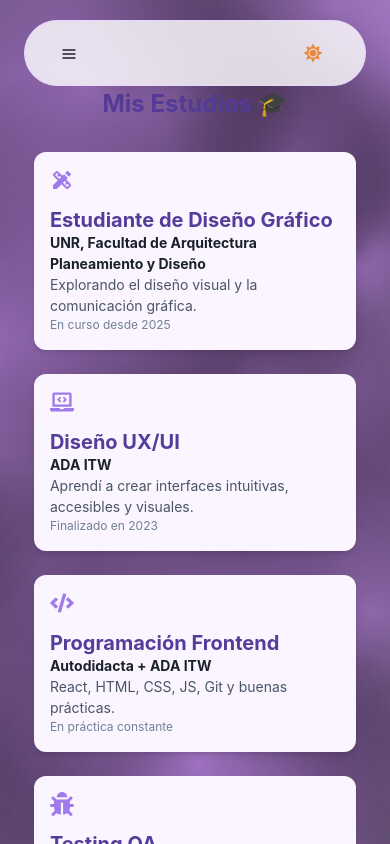
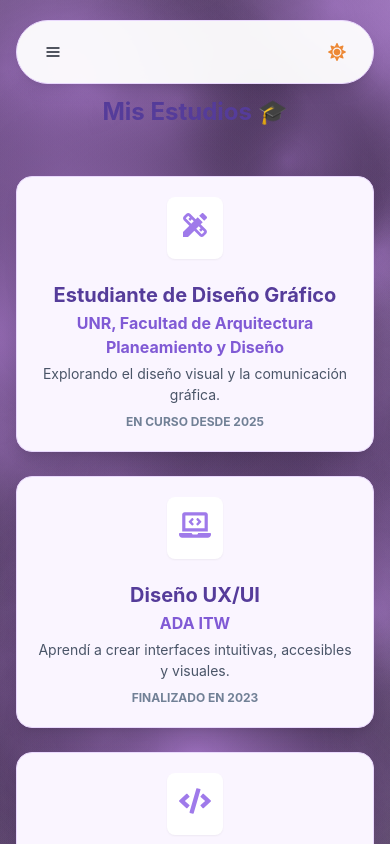
Before and after one commit to ValkiriaB/Portafolio2.0, a React (Vite) app: page /estudios in a window 390 px wide. Shown: the top 844 px of the page. Built offline with nearby package versions, Linux system fonts and the light colour scheme.

Commit message:
agrego funciones responsive

```diff
--- a/src/components/Diseños.jsx
+++ b/src/components/Diseños.jsx
@@ -19,6 +19,21 @@ import { motion } from 'framer-motion'
 import { FaFilePdf, FaVideo, FaImage, FaPalette, FaBezierCurve } from 'react-icons/fa'
 
 const MotionBox = motion(Box)
+
+// Configuración de la animación de entrada para toda la sección
+const containerVariants = {
+  hidden: { opacity: 0, y: 30 },
+  visible: {
+    opacity: 1,
+    y: 0,
+    transition: {
+      duration: 0.8,
+      ease: "easeOut",
+      when: "beforeChildren", // Espera a que el contenedor termine para animar los hijos
+      staggerChildren: 0.2    // Hace que las tarjetas aparezcan una tras otra
+    }
+  }
+}
 
 const designs = {
   canva: [
@@ -148,10 +163,9 @@ export default function Diseño() {
   const ProjectGrid = ({ items }) => (
     <SimpleGrid
       columns={{ base: 1, md: 2, lg: 3 }}
-      spacing={10}
+      spacing={{ base: 6, md: 8, lg: 10 }}
       mt={8}
       justifyItems="center"
-      alignItems="stretch"
     >
       {items.map((item) => {
         const btn = getButtonProps(item.type);
@@ -164,18 +178,32 @@ export default function Diseño() {
             overflow="hidden"
             whileHover={{ scale: 1.03 }}
             initial={{ opacity: 0, y: 20 }}
-            animate={{ opacity: 1, y: 0 }}
+            whileInView={{ opacity: 1, y: 0 }}
+            viewport={{ once: true }}
             display="flex"
             flexDirection="column"
-            h="100%" // Obliga a todas a medir lo mismo que la más alta
-            maxW="350px"
+            h="100%"
+            maxW={{ base: "100%", sm: "350px" }}
             w="100%"
           >
-            <Image src={item.image} alt={item.title} h="200px" w="100%" objectFit="cover" />
+            <Image
+              src={item.image}
+              alt={item.title}
+              h={{ base: "180px", md: "200px" }}
+              w="100%"
+              objectFit="cover"
+            />
 
-            <Box p={6} display="flex" flexDirection="column" flex="1" textAlign="center">
+            <Box p={{ base: 4, md: 6 }} display="flex" flexDirection="column" flex="1" textAlign="center">
               <Stack spacing={3} mb={6} flex="1">
-                <Heading size="md" color={textColor} minH="50px" display="flex" alignItems="center" justifyContent="center">
+                <Heading
+                  size="md"
+                  color={textColor}
+                  minH={{ base: "auto", md: "50px" }}
+                  display="flex"
+                  alignItems="center"
+                  justifyContent="center"
+                >
                   {item.title}
                 </Heading>
                 <Text fontSize="sm" color={descColor} noOfLines={3}>
@@ -193,7 +221,8 @@ export default function Diseño() {
                 rounded="full"
                 size="md"
                 width="full"
-                mt="auto" // Empuja el botón siempre al fondo
+                mt="auto"
+                _hover={{ bg: `${btn.color}.500`, color: 'white' }}
               >
                 {btn.label}
               </Button>
@@ -205,30 +234,64 @@ export default function Diseño() {
   );
 
   return (
-    <Box id="diseño" maxW="7xl" mx="auto" py={20} px={6}>
-      <Heading mb={10} textAlign="center" color={titleColor}>
-        Galería Creativa
+    <MotionBox
+      id="diseño"
+      maxW="7xl"
+      mx="auto"
+      py={{ base: 12, md: 20 }}
+      px={{ base: 4, md: 6 }}
+      scrollMarginTop="100px"
+      // Aplicamos la animación de entrada suave aquí
+      initial="hidden"
+      whileInView="visible"
+      viewport={{ once: true, amount: 0.1 }}
+      variants={containerVariants}
+    >
+      <Heading
+        mb={10}
+        textAlign="center"
+        color={titleColor}
+        fontSize={{ base: "2xl", md: "4xl" }}
+      >
+        Galería Creativa ✨
       </Heading>
 
       <Tabs variant="soft-rounded" colorScheme="purple" align="center">
-        <TabList bg={useColorModeValue('gray.100', 'gray.800')} p={1} rounded="full" maxW="fit-content">
-          <Tab rounded="full" fontWeight="bold" _selected={{ bg: 'purple.500', color: 'white' }}>
-            <Icon as={FaPalette} mr={2} /> Diseño en Canva
+        <TabList
+          bg={useColorModeValue('gray.100', 'gray.800')}
+          p={1}
+          rounded="full"
+          maxW="fit-content"
+          display="flex"
+          flexWrap={{ base: "wrap", md: "nowrap" }}
+        >
+          <Tab
+            rounded="full"
+            fontWeight="bold"
+            fontSize={{ base: "xs", sm: "sm", md: "md" }}
+            _selected={{ bg: 'purple.500', color: 'white' }}
+          >
+            <Icon as={FaPalette} mr={{ base: 1, md: 2 }} /> Canva
           </Tab>
-          <Tab rounded="full" fontWeight="bold" _selected={{ bg: 'purple.500', color: 'white' }}>
-            <Icon as={FaBezierCurve} mr={2} /> Ilustraciones
+          <Tab
+            rounded="full"
+            fontWeight="bold"
+            fontSize={{ base: "xs", sm: "sm", md: "md" }}
+            _selected={{ bg: 'purple.500', color: 'white' }}
+          >
+            <Icon as={FaBezierCurve} mr={{ base: 1, md: 2 }} /> Ilustraciones
           </Tab>
         </TabList>
 
-        <TabPanels px={0}>
-          <TabPanel>
+        <TabPanels>
+          <TabPanel px={0}>
             <ProjectGrid items={designs.canva} />
           </TabPanel>
-          <TabPanel>
+          <TabPanel px={0}>
             <ProjectGrid items={designs.ilustraciones} />
           </TabPanel>
         </TabPanels>
       </Tabs>
-    </Box>
+    </MotionBox>
   )
 }
--- a/src/components/Estudios.jsx
+++ b/src/components/Estudios.jsx
@@ -5,11 +5,13 @@ import {
   VStack,
   Stack,
   Icon,
-  useColorModeValue
+  useColorModeValue,
 } from '@chakra-ui/react'
 import { FaLaptopCode, FaCode, FaBug } from 'react-icons/fa'
 import { motion } from 'framer-motion'
 import { MdDesignServices } from 'react-icons/md'
+
+const MotionBox = motion(Box)
 
 const estudios = [
   {
@@ -42,52 +44,67 @@ const estudios = [
   },
 ]
 
-const MotionBox = motion(Box)
-
-export default function Estudios() {
-  const bg = useColorModeValue('purple.50', 'purple.900')
+export default function About() {
+  const bgCard = useColorModeValue('purple.50', 'purple.900')
   const headingColor = useColorModeValue('purple.700', 'purple.200')
-  const tituloColor = useColorModeValue('purple.700', 'purple.200')
-  const descripcionColor = useColorModeValue('gray.600', 'gray.300')
-  const fechaColor = useColorModeValue('gray.500', 'gray.400')
+  const textColor = useColorModeValue('gray.600', 'gray.300')
 
   return (
-    <Box px={{ base: 4, md: 6 }} py={{ base: 8, md: 14 }}>
+    <Box maxW="1200px" mx="auto">
+
+      {/* SECCIÓN ESTUDIOS */}
+      <Box
+        id="estudios"
+        scrollMarginTop="100px"
+        px={{ base: 4, md: 6 }}
+        py={{ base: 10, md: 20 }}
+      >
         <Heading
-        mb={8}
+          mb={12}
           textAlign="center"
           color={headingColor}
-        fontSize={{ base: '2xl', md: '3xl' }}
+          fontSize={{ base: '2xl', md: '4xl' }}
         >
           Mis Estudios 🎓
         </Heading>
 
-      <VStack spacing={6} align="center"> {/* centrado horizontal */}
+        <VStack spacing={6} align="center" w="100%">
           {estudios.map((item, index) => (
             <MotionBox
               key={index}
-            whileHover={{ scale: 1.03 }}
+              whileHover={{ scale: 1.02 }}
               initial={{ opacity: 0, x: -50 }}
               whileInView={{ opacity: 1, x: 0 }}
+              viewport={{ once: true }}
               transition={{ duration: 0.4, delay: index * 0.1 }}
-            bg={bg}
-            p={{ base: 4, md: 6 }}
-            rounded="xl"
-            shadow="md"
-            w={{ base: '90%', md: '1200px' }}
+              bg={bgCard}
+              p={{ base: 5, md: 8 }}
+              rounded="2xl"
+              shadow="lg"
+              w="100%"
+              border="1px solid"
+              borderColor={useColorModeValue('purple.100', 'whiteAlpha.100')}
             >
-            <Stack direction={{ base: 'column', md: 'row' }} spacing={4} align="flex-start">
-              <Icon as={item.icon} boxSize={{ base: 6, md: 8 }} color="purple.400" />
+              <Stack
+                direction={{ base: 'column', md: 'row' }}
+                spacing={6}
+                align={{ base: 'center', md: 'flex-start' }}
+                textAlign={{ base: 'center', md: 'left' }}
+              >
+                <Box p={3} bg={useColorModeValue('white', 'purple.800')} rounded="lg" shadow="sm">
+                  <Icon as={item.icon} boxSize={8} color="purple.400" />
+                </Box>
                 <Box>
-                <Heading size="md" color={tituloColor}>{item.titulo}</Heading>
-                <Text fontWeight="bold" fontSize={{ base: 'sm', md: 'md' }}>{item.institucion}</Text>
-                <Text fontSize={{ base: 'sm', md: 'md' }} color={descripcionColor}>{item.descripcion}</Text>
-                <Text fontSize="xs" color={fechaColor}>{item.fecha}</Text>
+                  <Heading size="md" mb={1} color={headingColor}>{item.titulo}</Heading>
+                  <Text fontWeight="bold" color="purple.500" mb={1}>{item.institucion}</Text>
+                  <Text fontSize="sm" color={textColor} mb={2}>{item.descripcion}</Text>
+                  <Text fontSize="xs" fontWeight="bold" color="gray.500">{item.fecha.toUpperCase()}</Text>
                 </Box>
               </Stack>
             </MotionBox>
           ))}
         </VStack>
       </Box>
+    </Box>
   )
 }
--- a/src/components/navbar.jsx
+++ b/src/components/navbar.jsx
@@ -1,4 +1,3 @@
-// src/components/Navbar.jsx
 import {
   Box,
   Flex,
@@ -8,7 +7,7 @@ import {
   useDisclosure,
   Stack,
   useColorModeValue,
-  useColorMode,
+  Collapse,
 } from '@chakra-ui/react'
 import { HamburgerIcon, CloseIcon } from '@chakra-ui/icons'
 import { Link as RouterLink } from 'react-router-dom'
@@ -23,7 +22,7 @@ const Links = [
   { label: 'Contacto', to: '/contacto' },
 ]
 
-const NavLink = ({ to, children }) => {
+const NavLink = ({ to, children, onClick }) => {
   const color = useColorModeValue('purple.800', 'purple.300')
   const hoverBg = useColorModeValue('rgba(190, 113, 248, 0.2)', 'rgba(250, 181, 52, 0.15)')
 
@@ -31,13 +30,15 @@ const NavLink = ({ to, children }) => {
     <Link
       as={RouterLink}
       to={to}
-      px={4}
+      px={{ base: 4, lg: 5 }}
       py={2}
       rounded="full"
       color={color}
       fontWeight="medium"
-      fontSize={{ base: 'sm', md: 'md' }}
+      fontSize={{ base: 'sm', lg: 'md' }}
+      whiteSpace="nowrap" // <--- Evita que el texto se rompa o amontone
       _hover={{ textDecoration: 'none', bg: hoverBg }}
+      onClick={onClick}
     >
       {children}
     </Link>
@@ -45,79 +46,61 @@ const NavLink = ({ to, children }) => {
 }
 
 export default function Navbar() {
-  const { isOpen, onOpen, onClose } = useDisclosure()
-  const navBg = useColorModeValue('rgba(255, 255, 255, 0.8)', 'rgba(26, 32, 44, 0.8)')
+  const { isOpen, onToggle, onClose } = useDisclosure()
+  const navBg = useColorModeValue('rgba(255, 255, 255, 0.95)', 'rgba(26, 32, 44, 0.95)')
   const borderColor = useColorModeValue('purple.100', 'whiteAlpha.300')
 
   return (
-    <Box
-      position="fixed"
-      top={5} // Bajé un poquito más la barra (de 4 a 5)
-      left={0}
-      right={0}
-      width="100%"
-      zIndex={30}
-      px={6} // Más margen a los costados de la pantalla
-    >
-      <Box
-        maxW="1200px" // Aumenté un poco el ancho total
-        mx="auto"
-        bg={navBg}
-        backdropFilter="blur(12px)"
-        boxShadow="0 4px 30px rgba(0, 0, 0, 0.1)"
-        borderRadius="full"
-        border="1px solid"
-        borderColor={borderColor}
-      >
+    <Box position="fixed" top={5} left={0} right={0} width="100%" zIndex={30} px={4}>
+      <Box maxW="1200px" mx="auto">
         <Flex
-          h={16} // Volví a los 16 de altura para que el botón no toque los bordes arriba/abajo
+          h={16}
           alignItems="center"
           justifyContent="space-between"
-          px={{ base: 6, md: 10 }} // ¡Aquí está el truco! Más espacio a los costados internos
+          px={{ base: 4, md: 8 }}
+          bg={navBg}
+          backdropFilter="blur(10px)"
+          boxShadow="lg"
+          borderRadius="full"
+          border="1px solid"
+          borderColor={borderColor}
         >
           <IconButton
             size="md"
             icon={isOpen ? <CloseIcon /> : <HamburgerIcon />}
             aria-label="Toggle Menu"
-            display={{ md: 'none' }}
-            onClick={isOpen ? onClose : onOpen}
+            display={{ base: 'flex', md: 'none' }}
+            onClick={onToggle}
             variant="ghost"
+            borderRadius="12px"
           />
 
-          <HStack spacing={8} alignItems="center">
-            <Box
-              fontWeight="bold"
-              fontSize={{ base: 'md', md: 'xl' }}
-              color={useColorModeValue('purple.700', 'purple.300')}
-              letterSpacing="wide"
-            >
-            </Box>
-            <HStack as="nav" spacing={2} display={{ base: 'none', md: 'flex' }}>
-              {Links.map(({ label, to }) => (
-                <NavLink key={label} to={to}>
-                  {label}
-                </NavLink>
-              ))}
-            </HStack>
+          <HStack
+            as="nav"
+            spacing={{ md: 0, lg: 2 }}
+            display={{ base: 'none', md: 'flex' }}
+            flex="1"
+            justifyContent="center"
+          >
+            {Links.map(({ label, to }) => (
+              <NavLink key={label} to={to}>{label}</NavLink>
+            ))}
           </HStack>
 
-          {/* El botón de Dark Mode ahora tiene su propio espacio */}
-          <HStack spacing={4} pr={2}>
+          <Box ml={{ base: 0, md: 4 }}>
             <ColorModeSwitcher />
-          </HStack>
+          </Box>
         </Flex>
 
-        {isOpen && (
-          <Box pb={4} display={{ md: 'none' }} px={10}>
-            <Stack as="nav" spacing={2}>
+        <Collapse in={isOpen} animateOpacity>
+          <Box mt={2} p={6} bg={navBg} borderRadius="2xl" boxShadow="2xl" border="1px solid" borderColor={borderColor} display={{ md: 'none' }}>
+            <Stack as="nav" spacing={3} align="center">
               {Links.map(({ label, to }) => (
-                <NavLink key={label} to={to}>
-                  {label}
-                </NavLink>
+                <NavLink key={label} to={to} onClick={onClose}>{label}</NavLink>
               ))}
             </Stack>
           </Box>
-        )}
+        </Collapse>
       </Box>
     </Box>
   )
--- a/src/main.jsx
+++ b/src/main.jsx
@@ -2,11 +2,20 @@ import React from 'react'
 import ReactDOM from 'react-dom/client'
 import App from './App.jsx'
 import { ChakraProvider, ColorModeScript } from '@chakra-ui/react'
-import theme from '../src/components/theme.jsx'   // <-- importá el tema personalizado
+import theme from '../src/components/theme.jsx'
 
-ReactDOM.createRoot(document.getElementById('root')).render(
+// Guardamos el elemento root en una constante
+const rootElement = document.getElementById('root')
+
+// Evitamos el error #299 verificando si el root ya existe
+// Esto es especialmente útil si usas extensiones que inyectan scripts
+if (!window.reactRoot) {
+  window.reactRoot = ReactDOM.createRoot(rootElement)
+}
+
+window.reactRoot.render(
   <React.StrictMode>
-    {/* Esta línea ayuda a que el modo claro/oscuro se aplique correctamente desde el inicio */}
+    {/* ColorModeScript debe ir fuera de ChakraProvider para evitar saltos de color */}
     <ColorModeScript initialColorMode={theme.config.initialColorMode} />
     <ChakraProvider theme={theme}>
       <App />
```
Also changed, not shown: 1 other file (tests, documents, lock files or other folders). Lines whose indentation alone changed are shown as unchanged.
